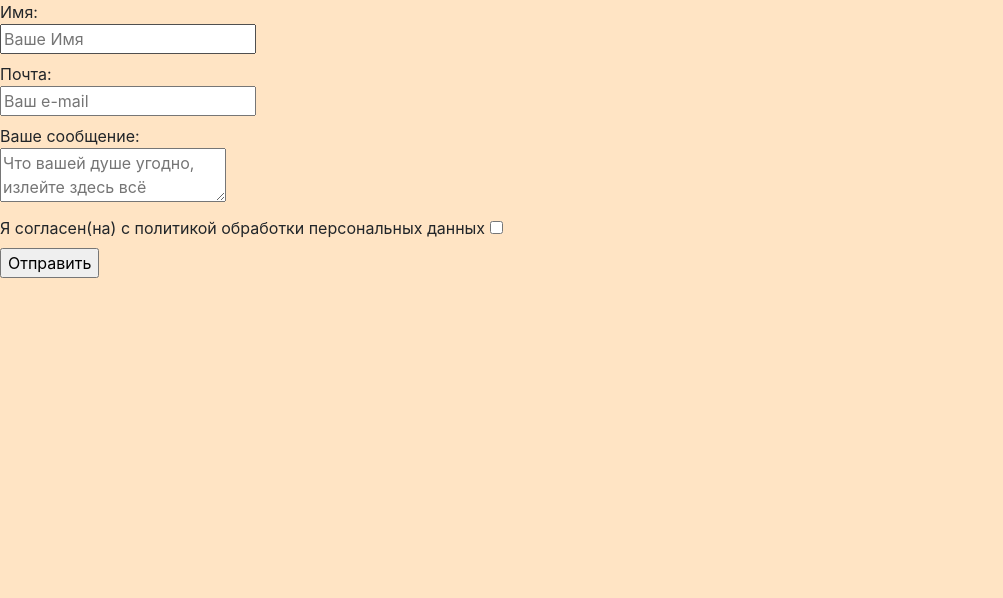
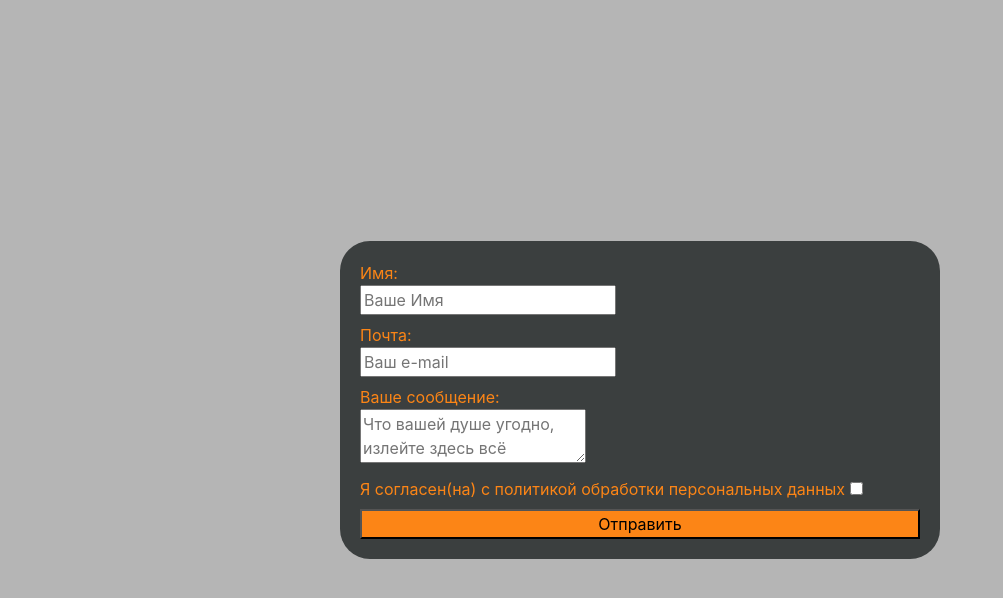
Before and after one commit to vadiksavintsev/vadik.savintsevzad8.gethub.io, a plain HTML site: page index.html in a window 1280 px wide. Both pictures are taken after a click on the button "Показать форму". Shown: the whole page, without its empty margins (0-1003 px from the left). Drawn offline with nearby package versions, Linux system fonts and the light colour scheme.

Commit message:
Update style.css

```diff
--- a/style.css
+++ b/style.css
@@ -1,70 +1,68 @@
 html,body{
   height: 100%;
 }
-
-#forms{
+#forma {
 	animation-duration: 1.5s;
 	animation-name: Animation;
 	position: absolute;
 	top: 50%;
 	left: 50%;
 	transform: translate(-50%, -50%);
-	background: blueviolet;
-	max-width: 200px;
+	background: #3b3f3f;
+	max-width: 600px;
 	width: 100%;
 	padding: 20px;
-	border-radius: 40px;
-	color: aquamarine;
+	border-radius: 30px;
+	color:#fc8516;
   }
 
-#forms.open{
+  #forma.open {
 	display: block;
   }
 
-.popup{
+  .popup {
 	position: fixed;
 	width: 100%;
 	height: 100%;
 	top: 0;
 	left: 0;
-	background: bisque;
+	background: #6d6d6d80;
 	transition: all 0.5s ease;
 	display: none;
   }
 
-.popup_open{
+  .popup_open {
 	display: block;
   }
-
   @keyframes Animation {
-	from{
+	from {
 	  opacity: 0;
 	}
-	to{
+	to {
 	  opacity: 1;
 	}
   }
+  .bttn
+  {
 
-.button{
 	height: 100vh;
     display: flex;
     align-items: center;
     justify-content: center;
-	font-size: 100px;
+	font-size: 40px;
   }
-
-.formbutton{
-	background-color: antiquewhite;
-	color: black;
+  .bttn1
+  {
+	background-color: #3a3732;
+	color:#fc8516;
   }
-
-.sendbutton{
+  .sendbtn
+  {
 	width: 100%;
-	background: aquamarine;
+	background: #fc8516;
   }
-
  @media screen and (max-width: 768px){
-	.forms{
+	.forma {
 	  width: auto;
 	}
   }
```
Lines whose indentation alone changed are shown as unchanged.
